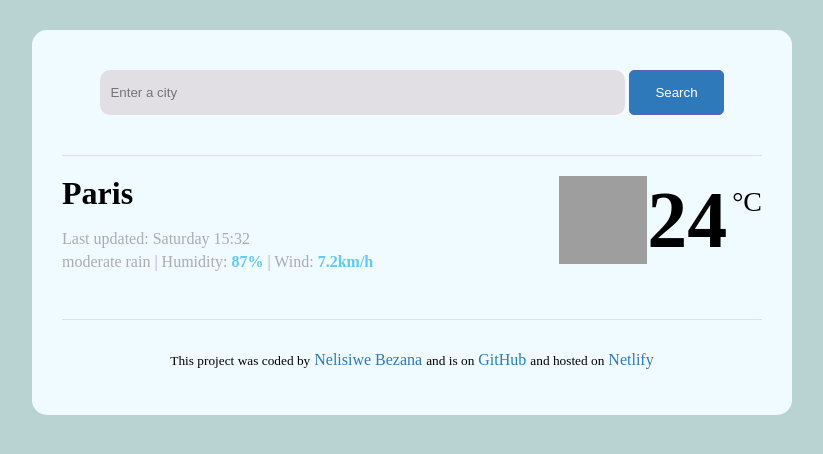
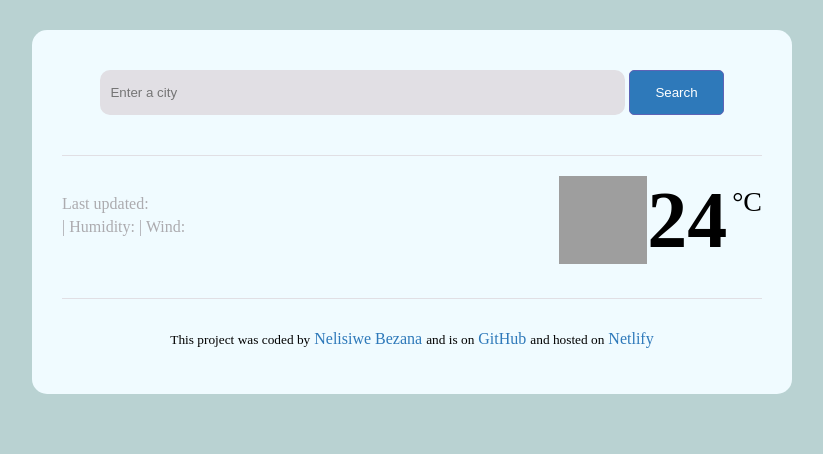
Before and after one commit to NelisiweBezana/Weather-Search-Engine, a plain HTML site: page index.html in a window 1280 px wide. Shown: the whole page, without its empty margins (228-1051 px from the left). Drawn offline with nearby package versions, Linux system fonts and the light colour scheme; no server answers; grey boxes are pictures that could not be loaded.

Commit message:
Changed HTML default city and weather details

```diff
--- a/index.html
+++ b/index.html
@@ -23,13 +23,13 @@
       <main>
         <div class="current-weather-section">
           <div>
-            <h1 class="current-weather-city">Paris</h1>
+            <h1 class="current-weather-city"></h1>
             <p class="current-weather-details">
-              Last updated: <span id="date-and-time">Saturday 15:32</span>
+              Last updated: <span id="date-and-time"></span>
               <br />
-              <span id="weather-condition"> moderate rain </span> | Humidity:
-              <strong id="humidity-value">87%</strong> | Wind:
-              <strong id="windspeed-value">7.2km/h</strong>
+              <span id="weather-condition"> </span> | Humidity:
+              <strong id="humidity-value"></strong> | Wind:
+              <strong id="windspeed-value"></strong>
             </p>
           </div>
           <div class="current-weather-temp">
--- a/index.js
+++ b/index.js
@@ -61,4 +61,4 @@ function handleSearchCity(event) {
 let searchCityForm = document.querySelector("#search-form");
 searchCityForm.addEventListener("submit", handleSearchCity);
 
-searchCity("Johannesburg");
+searchCity("sandton");
--- a/style.css
+++ b/style.css
@@ -6,7 +6,7 @@ body {
   padding: 30px;
   border-radius: 15px;
   background: #f0fbff;
-  width: 85%;
+  width: 80%;
   max-width: 700px;
   margin: 30px auto;
 }
```
